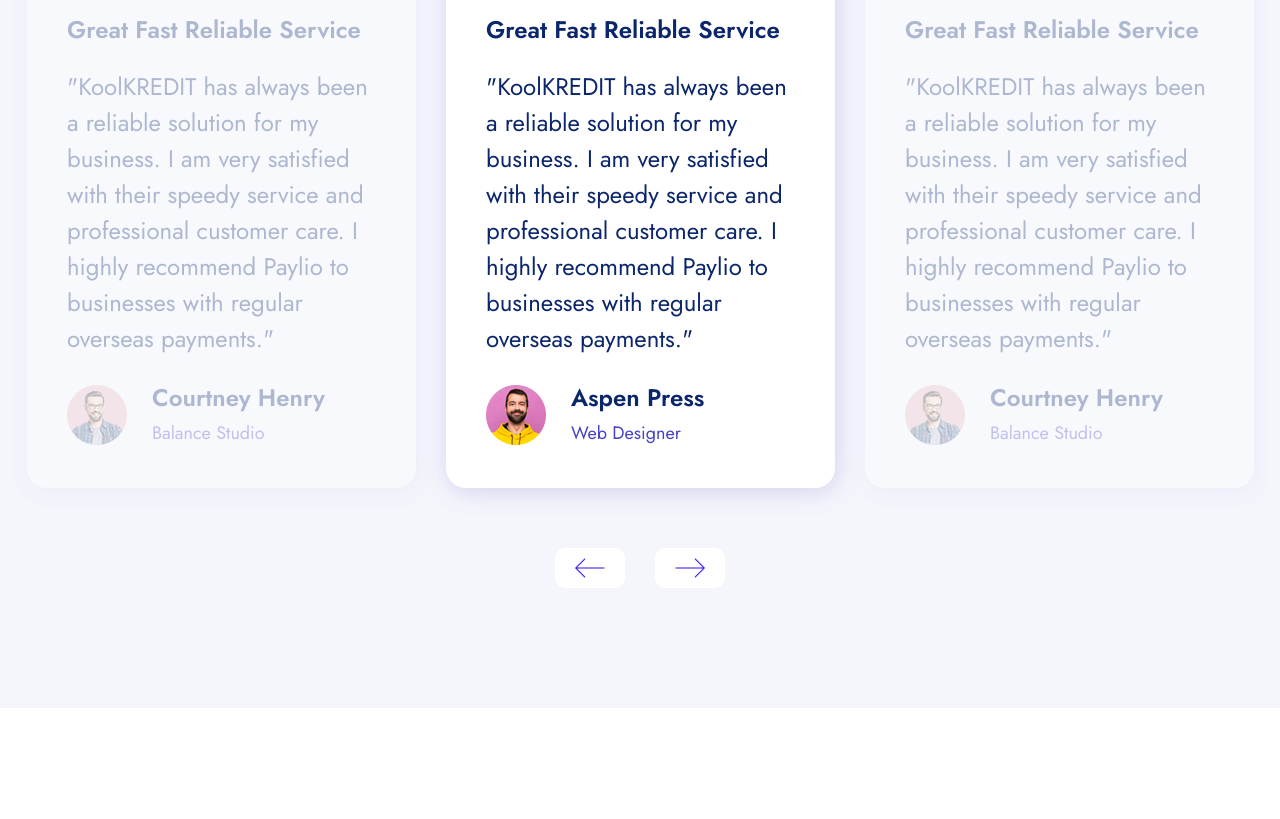
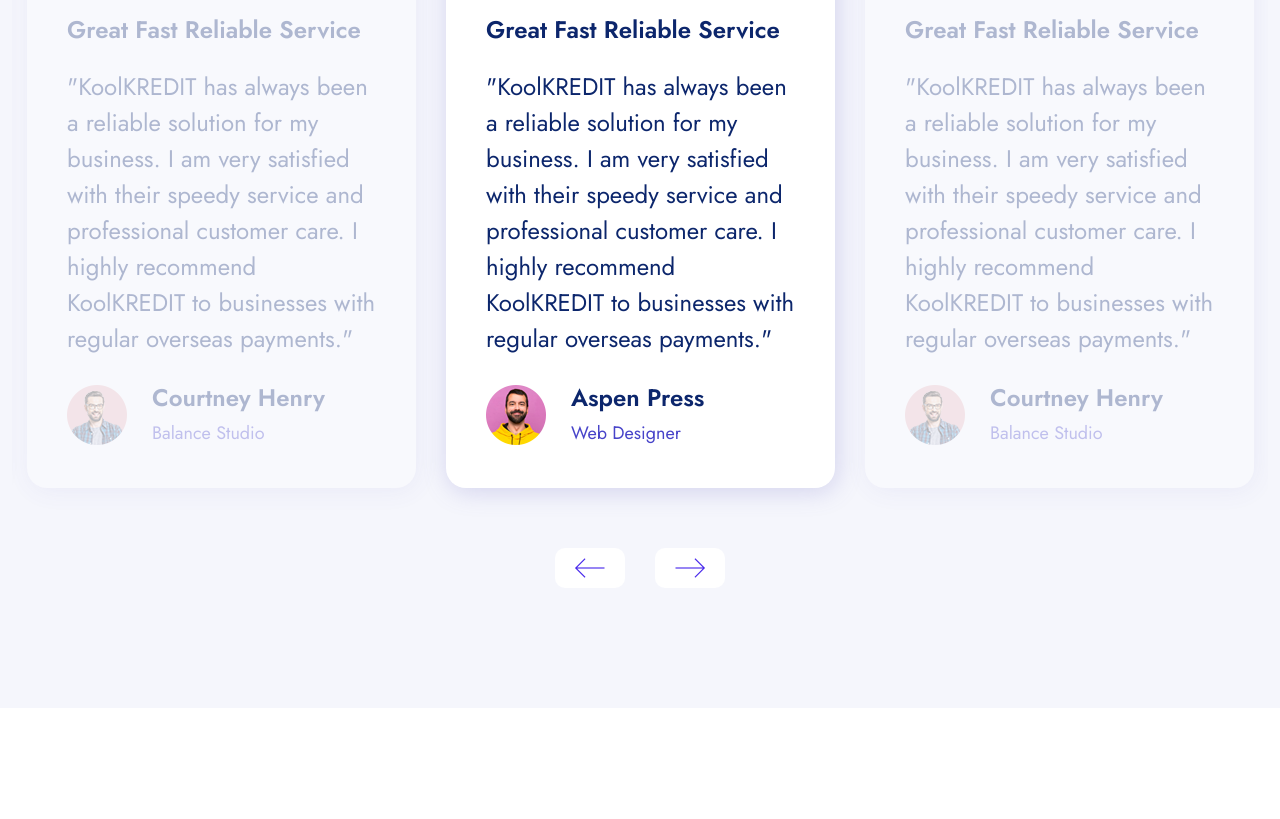
Before and after one commit to Timozino/Paystack-UI-Clone, a plain HTML site: page index.html in a window 1280 px wide. Shown: the part 5195-6014 px from the top of the page. Drawn offline with Linux system fonts and the light colour scheme; a web font is replaced by a local one.

Commit message:
Made a new change  to the landing page

```diff
--- a/index.html
+++ b/index.html
@@ -464,7 +464,7 @@
                                     <a href="javascript:void(0)"><i class="fas fa-star"></i></a>
                                 </div>
                                 <h5 class="title-area">Great Fast Reliable Service</h5>
-                                <p class="xlr">"KoolKREDIT has always been a reliable solution for my business. I am very satisfied with their speedy service and professional customer care. I highly recommend Paylio to businesses with regular overseas payments."</p>
+                                <p class="xlr">"KoolKREDIT has always been a reliable solution for my business. I am very satisfied with their speedy service and professional customer care. I highly recommend KoolKREDIT to businesses with regular overseas payments."</p>
                                 <div class="profile-area d-flex align-items-center">
                                     <div class="icon-area">
                                         <img src="assets/images/testimonials-img-1.png" alt="icon" />
@@ -486,7 +486,7 @@
                                     <a href="javascript:void(0)"><i class="fas fa-star"></i></a>
                                 </div>
                                 <h5 class="title-area">Great Fast Reliable Service</h5>
-                                <p class="xlr">"KoolKREDIT has always been a reliable solution for my business. I am very satisfied with their speedy service and professional customer care. I highly recommend Paylio to businesses with regular overseas payments."</p>
+                                <p class="xlr">"KoolKREDIT has always been a reliable solution for my business. I am very satisfied with their speedy service and professional customer care. I highly recommend KoolKREDIT to businesses with regular overseas payments."</p>
                                 <div class="profile-area d-flex align-items-center">
                                     <div class="icon-area">
                                         <img src="assets/images/testimonials-img-2.png" alt="icon" />
@@ -508,7 +508,7 @@
                                     <a href="javascript:void(0)"><i class="fas fa-star"></i></a>
                                 </div>
                                 <h5 class="title-area">Great Fast Reliable Service</h5>
-                                <p class="xlr">"KoolKREDIT has always been a reliable solution for my business. I am very satisfied with their speedy service and professional customer care. I highly recommend Paylio to businesses with regular overseas payments."</p>
+                                <p class="xlr">"KoolKREDIT has always been a reliable solution for my business. I am very satisfied with their speedy service and professional customer care. I highly recommend KoolKREDIT to businesses with regular overseas payments."</p>
                                 <div class="profile-area d-flex align-items-center">
                                     <div class="icon-area">
                                         <img src="assets/images/testimonials-img-3.png" alt="icon" />
@@ -530,7 +530,7 @@
                                     <a href="javascript:void(0)"><i class="fas fa-star"></i></a>
                                 </div>
                                 <h5 class="title-area">Great Fast Reliable Service</h5>
-                                <p class="xlr">"KoolKREDIT has always been a reliable solution for my business. I am very satisfied with their speedy service and professional customer care. I highly recommend Paylio to businesses with regular overseas payments."</p>
+                                <p class="xlr">"KoolKREDIT has always been a reliable solution for my business. I am very satisfied with their speedy service and professional customer care. I highly recommend KoolKREDIT to businesses with regular overseas payments."</p>
                                 <div class="profile-area d-flex align-items-center">
                                     <div class="icon-area">
                                         <img src="assets/images/testimonials-img-2.png" alt="icon" />
```
